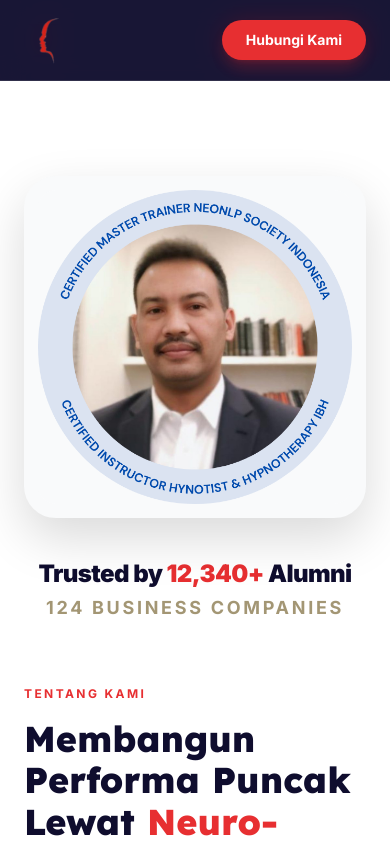
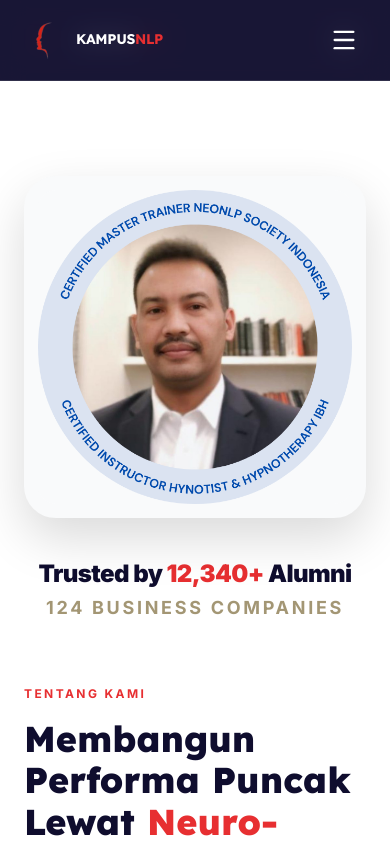
Before and after one commit to setyo76/kampusnlp, a Next.js app: page /about in a window 390 px wide. Shown: the top 844 px of the page. Built offline with nearby package versions, Linux system fonts and the light colour scheme.

Commit message:
Add MobileMenu

```diff
--- a/src/components/layout/MobileMenu.tsx
+++ b/src/components/layout/MobileMenu.tsx
@@ -0,0 +1,105 @@
+"use client";
+
+import { motion, AnimatePresence } from "framer-motion";
+import Link from "next/link";
+import { X, Instagram, Facebook, Youtube, MessageCircle } from "lucide-react";
+import Button from "../ui/Button";
+
+interface MobileMenuProps {
+  isOpen: boolean;
+  onClose: () => void;
+}
+
+const navLinks = [
+  { name: "Beranda", href: "/" },
+  { name: "Tentang Kami", href: "#about-section" },
+  { name: "Program NLP", href: "#programs" },
+  { name: "FAQ", href: "#faq" },
+  { name: "Kontak", href: "#footer" },
+];
+
+export default function MobileMenu({ isOpen, onClose }: MobileMenuProps) {
+  return (
+    <AnimatePresence>
+      {isOpen && (
+        <>
+          {/* Background Overlay */}
+          <motion.div
+            initial={{ opacity: 0 }}
+            animate={{ opacity: 1 }}
+            exit={{ opacity: 0 }}
+            onClick={onClose}
+            className="fixed inset-0 bg-navy-900/60 backdrop-blur-sm z-[9998]"
+          />
+
+          {/* Menu Content */}
+          <motion.div
+            initial={{ x: "100%" }}
+            animate={{ x: 0 }}
+            exit={{ x: "100%" }}
+            transition={{ type: "spring", damping: 25, stiffness: 200 }}
+            className="fixed right-0 top-0 bottom-0 w-[300px] bg-white z-[9999] shadow-2xl flex flex-col"
+          >
+            {/* Header Menu */}
+            <div className="p-6 flex justify-between items-center border-b border-gray-100">
+              <span className="font-display font-black text-navy-900 text-xl tracking-tighter">
+                KAMPUS<span className="text-accent-logo">NLP</span>
+              </span>
+              <button
+                onClick={onClose}
+                className="p-2 hover:bg-gray-100 rounded-full transition-colors cursor-pointer"
+              >
+                <X className="text-navy-900" size={24} />
+              </button>
+            </div>
+
+            {/* Links */}
+            <nav className="flex-1 px-6 py-10 overflow-y-auto">
+              <ul className="space-y-6">
+                {navLinks.map((link) => (
+                  <li key={link.name}>
+                    <Link
+                      href={link.href}
+                      onClick={onClose}
+                      className="text-2xl font-bold text-navy-900 hover:text-accent-logo transition-colors block"
+                    >
+                      {link.name}
+                    </Link>
+                  </li>
+                ))}
+              </ul>
+
+              <div className="mt-12">
+                <Button
+                  onClick={() => {
+                    window.open("https://wa.link/r7ddp7", "_blank");
+                    onClose();
+                  }}
+                  className="w-full bg-navy-900 text-white py-4 rounded-xl font-bold"
+                >
+                  Konsultasi Gratis
+                </Button>
+              </div>
+            </nav>
+
+            {/* Footer Menu: Socials */}
+            <div className="p-8 border-t border-gray-100 bg-gray-50/50">
+              <p className="text-xs font-bold text-gray-400 uppercase tracking-widest mb-4">Follow Us</p>
+              <div className="flex gap-6">
+                <Link href="#" className="text-navy-900 hover:text-accent-logo transition-colors">
+                  <Instagram size={20} />
+                </Link>
+                <Link href="#" className="text-navy-900 hover:text-accent-logo transition-colors">
+                  <Facebook size={20} />
+                </Link>
+                <Link href="#" className="text-navy-900 hover:text-accent-logo transition-colors">
+                  <Youtube size={20} />
+                </Link>
+              </div>
+            </div>
+          </motion.div>
+        </>
+      )}
+    </AnimatePresence>
+  );
+}
--- a/src/components/layout/Navbar.tsx
+++ b/src/components/layout/Navbar.tsx
@@ -1,24 +1,31 @@
 "use client";
+
+import { useState } from "react";
 import Image from "next/image";
 import Link from "next/link";
 import { motion } from "framer-motion";
+import { Menu } from "lucide-react"; // Import ikon Hamburger
+import MobileMenu from "./MobileMenu"; // Import MobileMenu yang baru dibuat
+import Button from "../ui/Button"; // Import Button custom agar efeknya seragam
 
 export default function Navbar() {
-  // Fungsi untuk handle smooth scroll secara manual jika diperlukan,
-  // tapi Link href="#id" biasanya sudah cukup di Next.js modern
-  const scrollToSection = (e: React.MouseEvent<HTMLAnchorElement, MouseEvent>, id: string) => {
+  const [isMobileMenuOpen, setIsMobileMenuOpen] = useState(false);
+
+  const scrollToSection = (e: React.MouseEvent<HTMLAnchorElement | HTMLButtonElement, MouseEvent>, id: string) => {
     e.preventDefault();
     const element = document.getElementById(id);
     if (element) {
       element.scrollIntoView({ behavior: "smooth" });
     }
+    setIsMobileMenuOpen(false); // Tutup menu jika di klik dari mobile
   };
 
   return (
-    <nav className="fixed w-full z-100 bg-navy-900/80 backdrop-blur-md border-b border-white/10 text-white">
+    <>
+      <nav className="fixed w-full z-[9997] bg-navy-900/80 backdrop-blur-md border-b border-white/10 text-white">
         <div className="max-w-7xl mx-auto px-6 h-20 flex items-center justify-between">
 
-        {/* LOGO ITC dengan Animasi Zoom & Shadow */}
+          {/* LOGO ITC */}
           <Link href="/" className="flex items-center gap-3 group cursor-pointer">
             <motion.div
               whileHover={{
@@ -26,49 +33,62 @@ export default function Navbar() {
                 filter: "drop-shadow(0 0 15px rgba(255, 255, 255, 0.6))"
               }}
               transition={{ type: "spring", stiffness: 400, damping: 10 }}
-            className="relative w-12.5 h-12.5"
+              className="relative w-10 h-10 md:w-12 md:h-12"
             >
               <Image
                 src="/images/logo.png"
                 alt="Logo ITC"
                 fill
-              sizes="50px"
+                sizes="(max-width: 768px) 40px, 50px"
                 className="object-contain"
               />
             </motion.div>
-          <span className="font-display font-bold text-lg leading-tight hidden lg:block uppercase tracking-tight">
-            Indonesia Training <span className="text-accent-logo">Center</span>
+            <span className="font-display font-bold text-sm md:text-lg leading-tight uppercase tracking-tight">
+              KAMPUS<span className="text-accent-logo">NLP</span>
             </span>
           </Link>
 
-        {/* MENU - Menggunakan ID yang sesuai dengan section di Page Anda */}
-        <div className="hidden md:flex items-center gap-8 font-bold text-m text-gray-300">
+          {/* DESKTOP MENU */}
+          <div className="hidden md:flex items-center gap-8 font-bold text-sm text-gray-300">
             <Link href="/" className="hover:text-accent-logo transition-colors">Home</Link>
-
-          {/* Pastikan di file page.tsx, section terkait memiliki id="programs" */}
-          <a href="#programs" onClick={(e) => scrollToSection(e, 'programs')} className="hover:text-accent-logo transition-colors cursor-pointer">
+            <a href="#programs" onClick={(e) => scrollToSection(e, 'programs')} className="hover:text-accent-logo transition-colors cursor-pointer text-sm">
               Programs
             </a>
-
-          <a href="#testimonials" onClick={(e) => scrollToSection(e, 'testimonials')} className="hover:text-accent-logo transition-colors cursor-pointer">
+            <a href="#testimonials" onClick={(e) => scrollToSection(e, 'testimonials')} className="hover:text-accent-logo transition-colors cursor-pointer text-sm">
               Testimonials
             </a>
-
-          {/* Menu Blog untuk melihat semua artikel */}
             <Link href="/blog" className="hover:text-accent-logo transition-colors">Blog</Link>
           </div>
 
-        {/* CTA Hubungi Kami - Diarahkan ke Footer (Contact Section) */}
-        <motion.a
-          href="#footer"
-          onClick={(e) => scrollToSection(e, 'footer')}
-          whileHover={{ scale: 1.05 }}
-          whileTap={{ scale: 0.95 }}
-          className="bg-accent-logo px-6 py-2.5 rounded-full font-bold text-sm shadow-lg shadow-accent-logo/20 hover:bg-[#c4282a] transition-all cursor-pointer"
+          {/* DESKTOP CTA & MOBILE HAMBURGER */}
+          <div className="flex items-center gap-4">
+            {/* CTA Desktop - Menggunakan komponen Button agar konsisten */}
+            <div className="hidden md:block">
+              <Button
+                onClick={(e: any) => scrollToSection(e, 'footer')}
+                className="bg-accent-logo px-6 py-2.5 rounded-full font-bold text-sm shadow-lg shadow-accent-logo/20"
               >
                 Hubungi Kami
-        </motion.a>
+              </Button>
+            </div>
+
+            {/* Hamburger Button (Hanya muncul di Mobile) */}
+            <button
+              onClick={() => setIsMobileMenuOpen(true)}
+              className="md:hidden p-2 hover:bg-white/10 rounded-xl transition-colors cursor-pointer"
+              aria-label="Open Menu"
+            >
+              <Menu size={28} />
+            </button>
+          </div>
         </div>
       </nav>
+
+      {/* Render MobileMenu Component */}
+      <MobileMenu
+        isOpen={isMobileMenuOpen}
+        onClose={() => setIsMobileMenuOpen(false)}
+      />
+    </>
   );
 }
```
Lines whose indentation alone changed are shown as unchanged.
